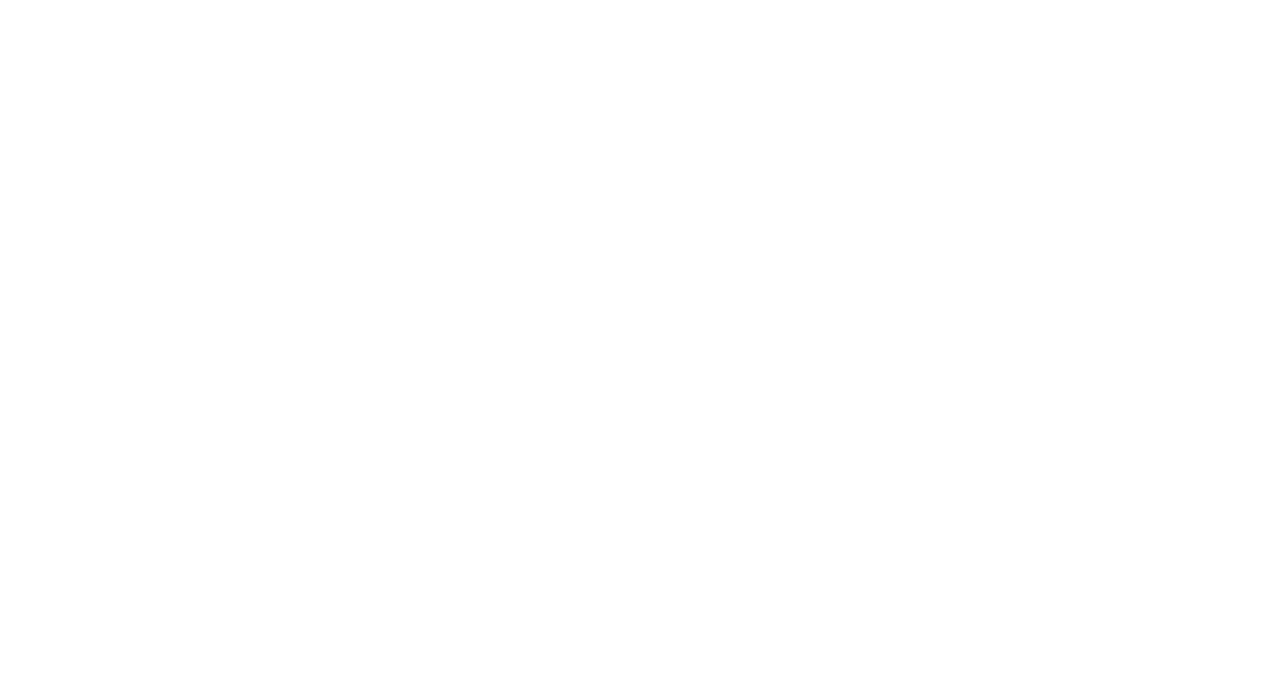
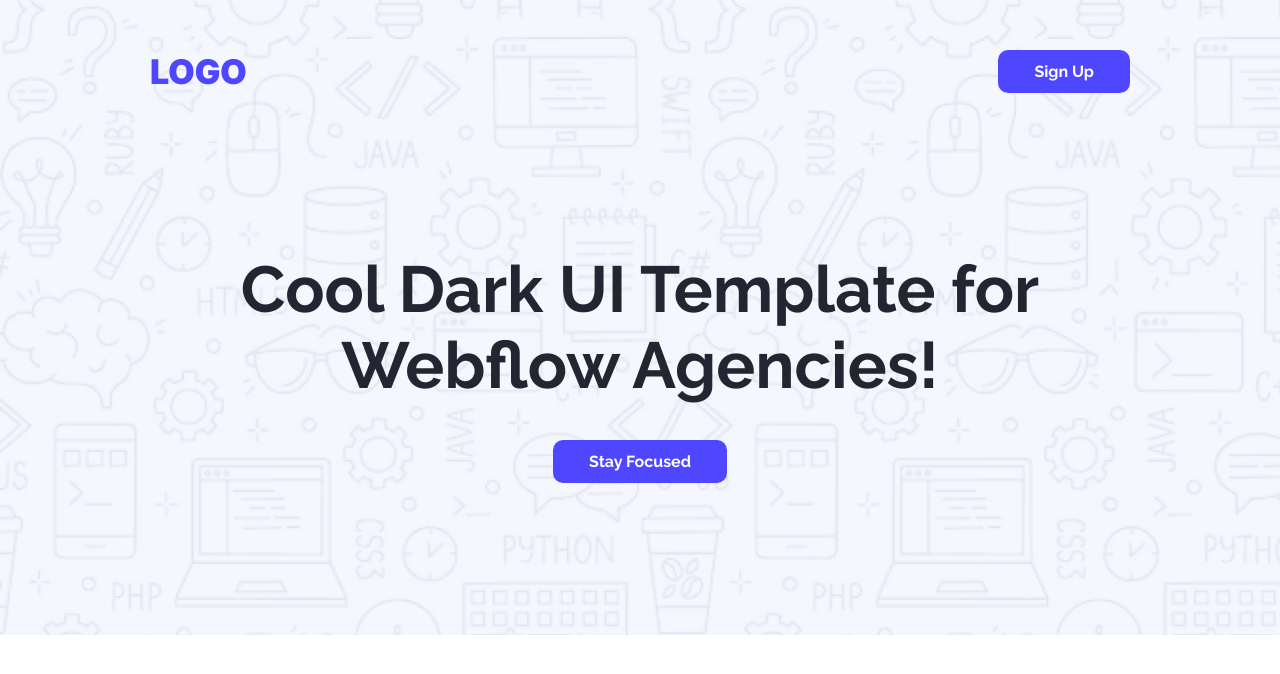
Before and after one commit to joyassroy/Web-Flow_Assignment01, a plain HTML site: page index.html in a window 1280 px wide. Drawn offline with Linux system fonts and the light colour scheme.

Commit message:
Nav bar and Banner page done

```diff
--- a/index.html
+++ b/index.html
@@ -1,12 +1,28 @@
 <!DOCTYPE html>
 <html lang="en">
-<head>
-    <meta charset="UTF-8">
-    <meta name="viewport" content="width=device-width, initial-scale=1.0">
+  <head>
+    <meta charset="UTF-8" />
+    <meta name="viewport" content="width=device-width, initial-scale=1.0" />
     <title>Document</title>
-    <link rel="stylesheet" href="styles.css">
-</head>
-<body>
-
-</body>
+    <link rel="stylesheet" href="styles.css" />
+  </head>
+  <body>
+    <header>
+      <section class="nav-banner-page">
+        <nav class="nav-bar">
+          <h2 class="nav-bar-logo inter-font">LOGO</h2>
+          <button class="btn raleway-font">Sign Up</button>
+        </nav>
+        <div class="banner-section">
+          <h2 class="banner-header raleway-font">
+            Cool Dark UI Template for <br />
+            Webflow Agencies!
+          </h2>
+          <button class="btn raleway-font">Stay Focused</button>
+        </div>
+      </section>
+    </header>
+    <main></main>
+    <footer></footer>
+  </body>
 </html>
--- a/styles.css
+++ b/styles.css
@@ -0,0 +1,70 @@
+@import url("https://fonts.googleapis.com/css2?family=Inter:ital,opsz,wght@0,14..32,100..900;1,14..32,100..900&display=swap");
+
+@import url("https://fonts.googleapis.com/css2?family=Raleway:ital,wght@0,100..900;1,100..900&display=swap");
+
+/* Shared Styles */
+* {
+  margin: 0px;
+}
+
+.inter-font {
+  font-family: "Inter", sans-serif;
+  font-optical-sizing: auto;
+  font-weight: 400;
+  font-style: normal;
+}
+.raleway-font {
+  font-family: "Raleway", sans-serif;
+  font-optical-sizing: auto;
+  font-weight: 400;
+  font-style: normal;
+}
+
+.btn {
+  background-color: #4e47ff;
+  color: white;
+  padding: 12px 36px;
+  font-size: 16px;
+  font-weight: 700;
+  border-radius: 10px;
+  border: none;
+}
+.btn:hover {
+  background-color: yellowgreen;
+  cursor: pointer;
+  font-size: 20px;
+}
+
+/* Nav Banner Section */
+.nav-banner-page {
+  background-image: url("/Assets/Hero-bg.png");
+  background-repeat: no-repeat;
+  background-size: cover;
+  padding-top: 50px;
+  padding-bottom: 152px;
+}
+/* Nav bar styles */
+
+.nav-bar-logo {
+  font-weight: 900;
+  font-size: 34px;
+  color: #4e47ff;
+}
+.nav-bar {
+  display: flex;
+  justify-content: space-between;
+  align-items: center;
+  margin: 0px 150px;
+}
+
+/* Banner styles */
+.banner-header {
+  font-size: 65px;
+  font-weight: 700;
+  color: #252432;
+  margin-bottom: 37px;
+}
+.banner-section {
+  text-align: center;
+  margin-top: 158px;
+}
```
